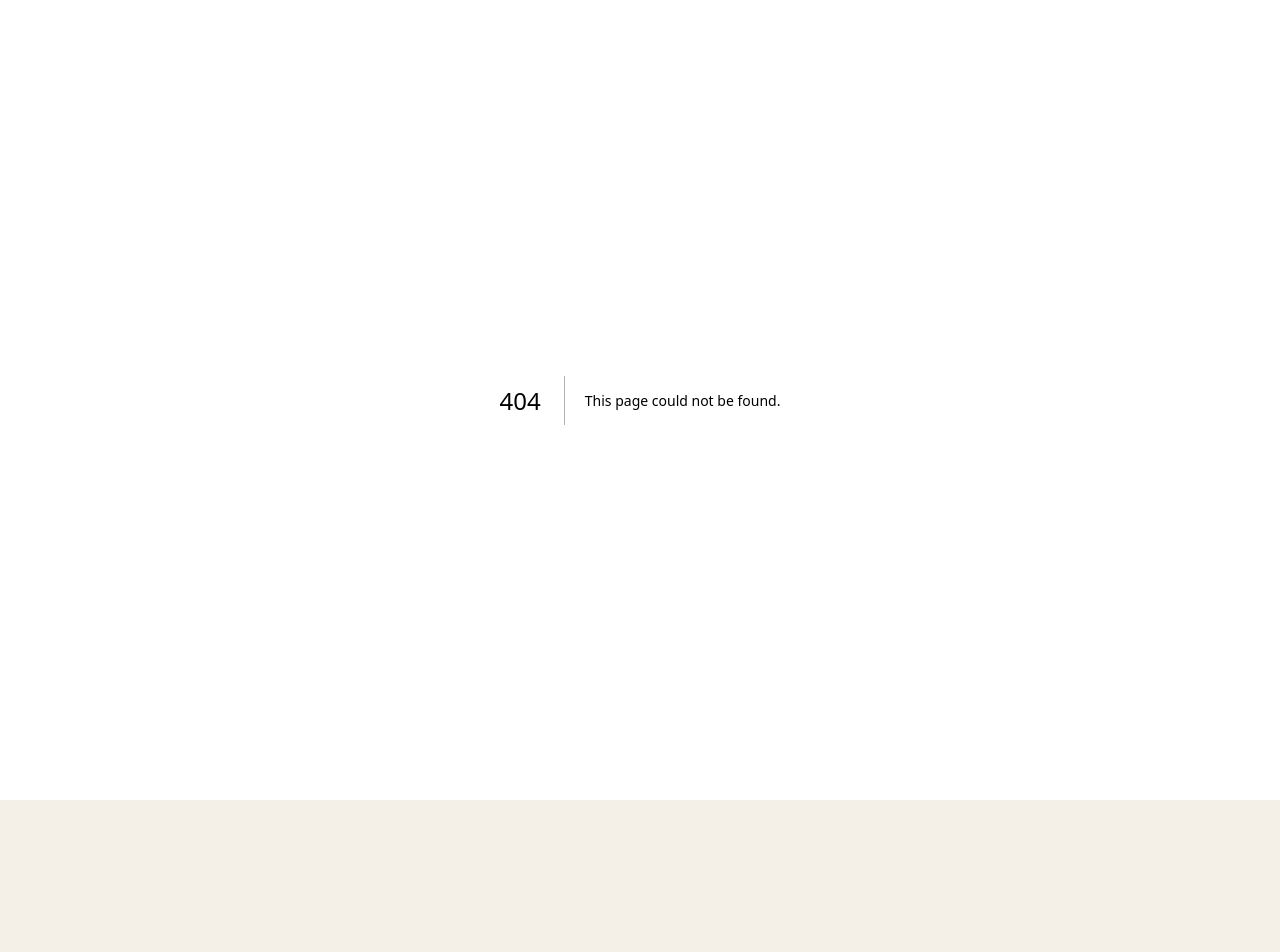
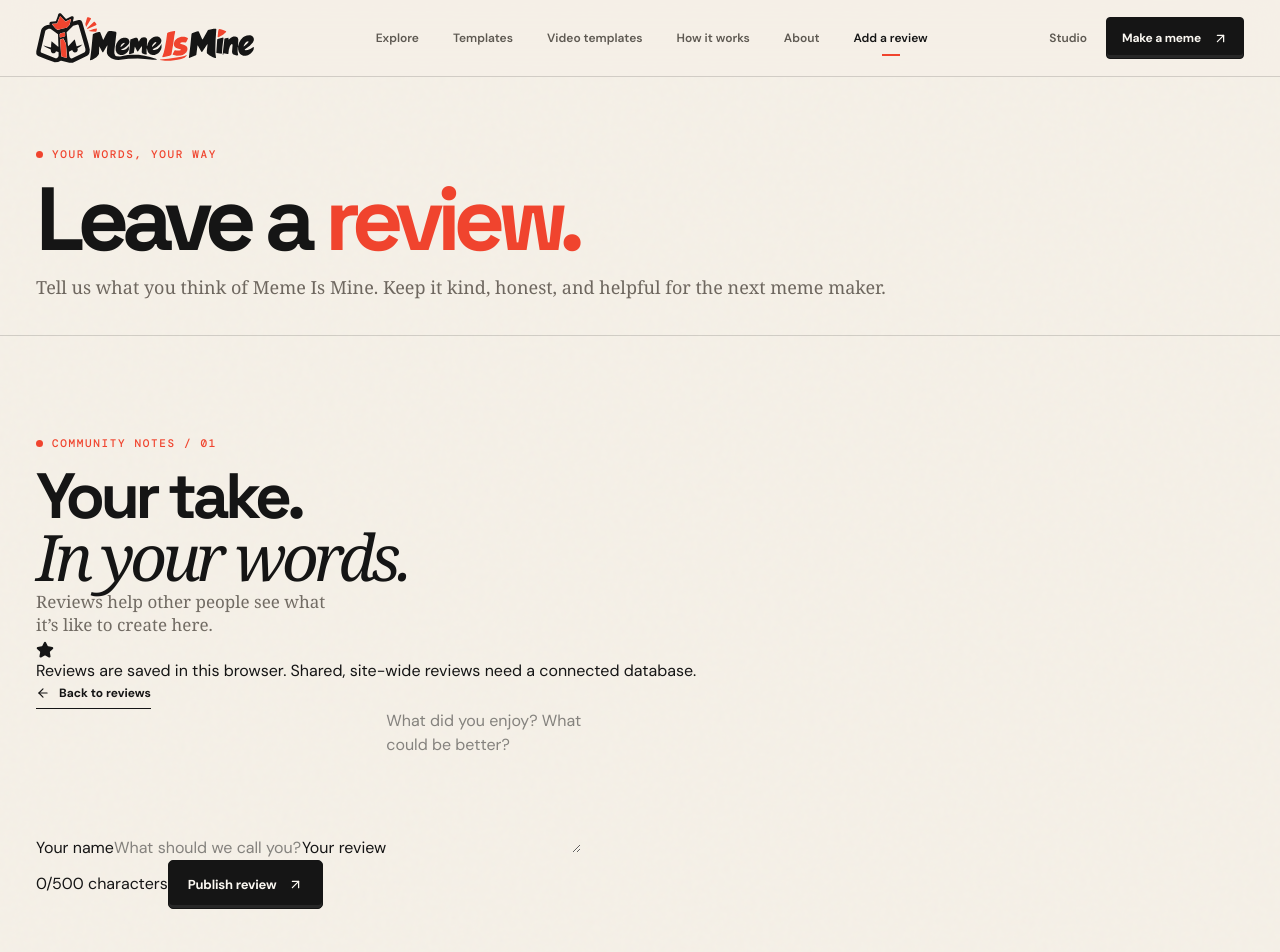
Before and after one commit to RAJ-SUHANDANI/MemeIsMine, a Next.js app: page /add-review in a window 1280 px wide. Before the commit this address had no page. Shown: the top 952 px of the page. Before the commit the page ends 800 px from the top, so only its background shows below. Built offline with nearby package versions, Linux system fonts and the light colour scheme.

Commit message:
Add community review submission page

```diff
--- /dev/null
+++ b/src/app/add-review/page.tsx
@@ -0,0 +1,34 @@
+"use client";
+import Link from "next/link";
+import { useState, type FormEvent } from "react";
+import { ArrowLeft, ArrowUpRight, Star } from "lucide-react";
+import { useRouter } from "next/navigation";
+import { SiteHeader } from "@/components/site";
+
+const REVIEW_KEY = "mim-user-reviews";
+type UserReview = { id: string; name: string; review: string; createdAt: string };
+export default function AddReviewPage() {
+  const router = useRouter();
+  const [name, setName] = useState("");
+  const [review, setReview] = useState("");
+  const [error, setError] = useState("");
+  function submitReview(event: FormEvent<HTMLFormElement>) {
+    event.preventDefault();
+    const cleanName = name.trim();
+    const cleanReview = review.trim();
+    if (!cleanName || !cleanReview) { setError("Add your name and a review before submitting."); return; }
+    if (cleanName.length > 60 || cleanReview.length > 500) { setError("Please keep your name under 60 characters and your review under 500."); return; }
+    try {
+      const existing = JSON.parse(localStorage.getItem(REVIEW_KEY) ?? "[]");
+      const previous: UserReview[] = Array.isArray(existing) ? existing.filter((item) => item && typeof item.name === "string" && typeof item.review === "string") : [];
+      const next = [{ id: "review-" + Date.now(), name: cleanName, review: cleanReview, createdAt: new Date().toISOString() }, ...previous].slice(0, 100);
+      localStorage.setItem(REVIEW_KEY, JSON.stringify(next));
+      window.dispatchEvent(new Event("mim-reviews-updated"));
+      router.push("/#reviews");
+    } catch { setError("Your browser could not save this review. Check available site storage and try again."); }
+  }
+  return <main className="paper-noise"><SiteHeader/><section className="page-hero"><div className="container"><span className="eyebrow">Your words, your way</span><h1>Leave a <span>review.</span></h1><p>Tell us what you think of Meme Is Mine. Keep it kind, honest, and helpful for the next meme maker.</p></div></section>
+    <section className="section add-review-section"><div className="container add-review-layout"><div><span className="eyebrow">Community notes / 01</span><h2 className="section-title">Your take.<br/><span className="serif-italic">In your words.</span></h2><p className="section-note">Reviews help other people see what it’s like to create here.</p><div className="review-form-note"><Star size={18} fill="currentColor"/><span>Reviews are saved in this browser. Shared, site-wide reviews need a connected database.</span></div><Link href="/#reviews" className="text-link"><ArrowLeft size={14}/> Back to reviews</Link></div>
+      <form className="review-form" onSubmit={submitReview}><label htmlFor="review-name">Your name</label><input id="review-name" value={name} onChange={(event)=>setName(event.target.value)} maxLength={60} placeholder="What should we call you?" required/><label htmlFor="review-text">Your review</label><textarea id="review-text" value={review} onChange={(event)=>setReview(event.target.value)} maxLength={500} rows={6} placeholder="What did you enjoy? What could be better?" required/><div className="review-form-foot"><span>{review.length}/500 characters</span><button type="submit" className="button button-dark">Publish review <ArrowUpRight size={15}/></button></div>{error && <p className="review-form-error" role="alert">{error}</p>}</form>
+    </div></section><footer className="site-footer"><div className="container footer-inner"><div className="footer-copy">Meme Is Mine · Add a review</div><div className="footer-links"><Link href="/">Home</Link><Link href="/templates">Templates</Link><Link href="/studio">Studio</Link></div><span className="footer-copy">Made for the group chat © 2026</span></div></footer></main>;
+}
```
